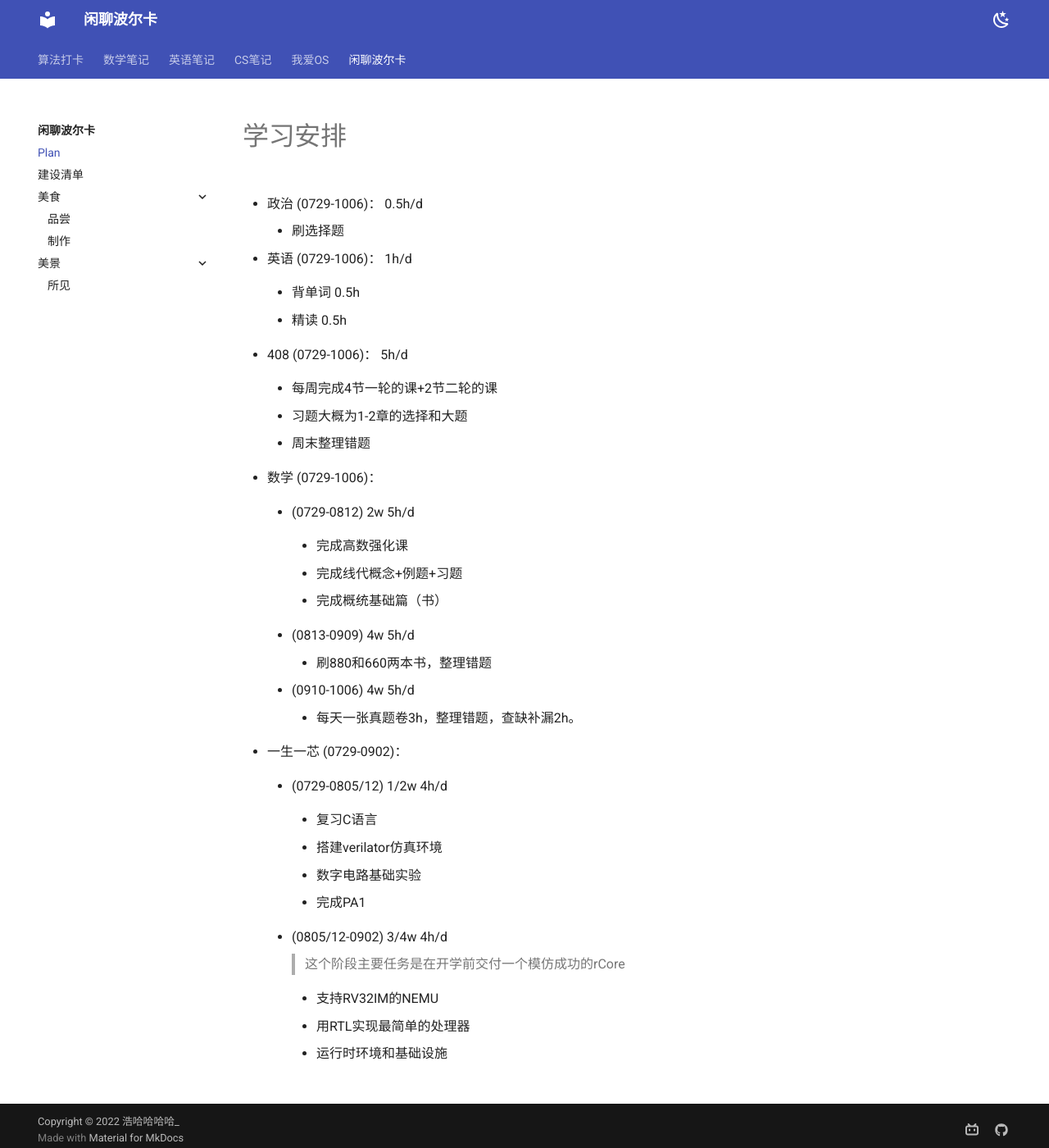
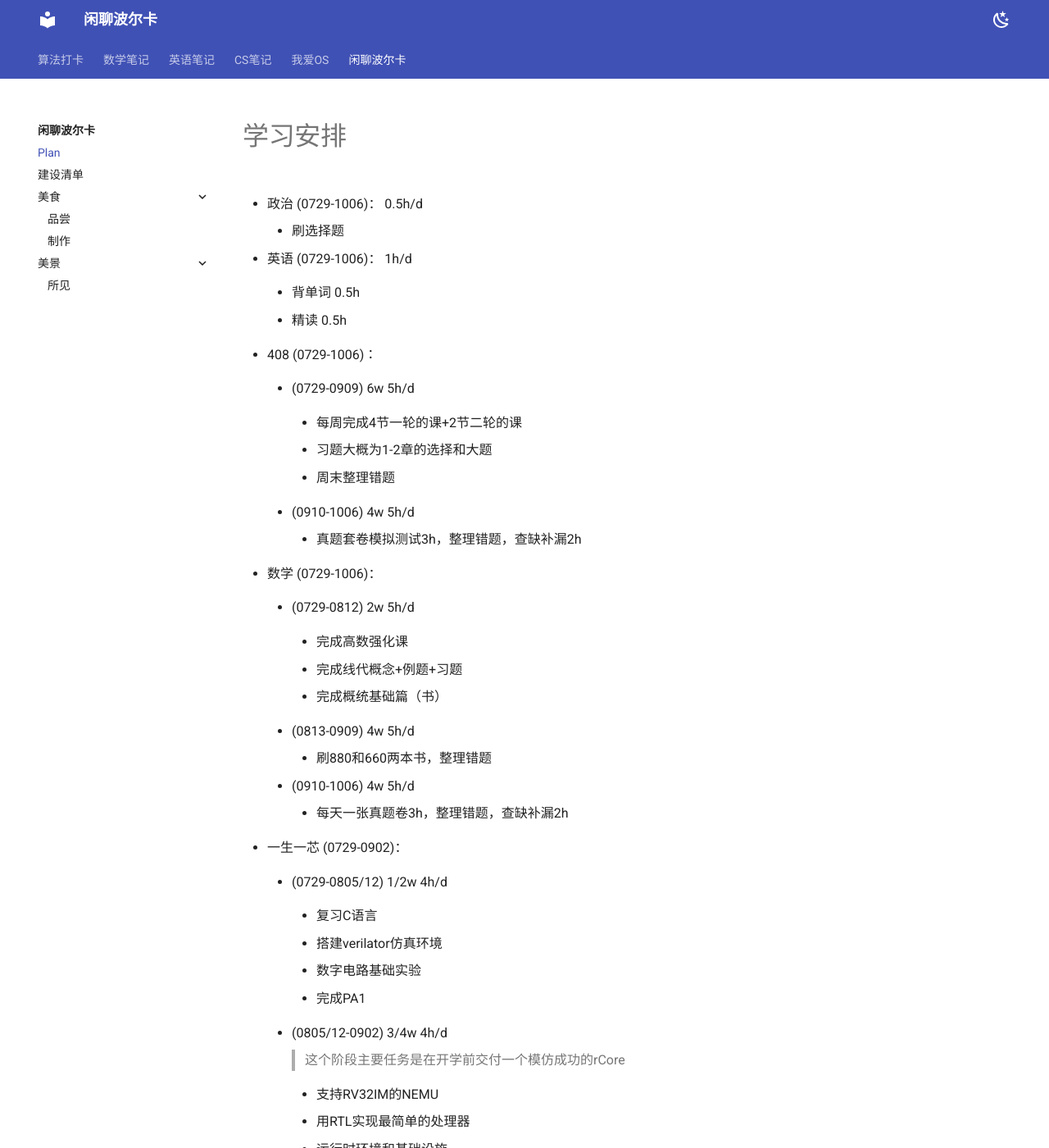
Before and after one commit to Haohahahaha/chat, an MkDocs documentation site: the page built from docs/plan/PEE-plans.md, in a window 1280 px wide and 1400 px high. Shown: the whole window at 82% size. Built offline with MkDocs 1.6.1 and Material for MkDocs 9.7.7, drawn with Linux system fonts in a browser that asks for light colours.

Commit message:
2023-07-29_17:08:14 update

```diff
--- a/docs/plan/PEE-plans.md
+++ b/docs/plan/PEE-plans.md
@@ -10,13 +10,19 @@
 
     - 精读 0.5h
 
-- 408 (0729-1006)： 5h/d
+- 408 (0729-1006)：
 
-    - 每周完成4节一轮的课+2节二轮的课
+    - (0729-0909) 6w 5h/d
 
-    - 习题大概为1-2章的选择和大题
+        - 每周完成4节一轮的课+2节二轮的课
 
-    - 周末整理错题
+        - 习题大概为1-2章的选择和大题
+
+        - 周末整理错题
+
+    - (0910-1006) 4w 5h/d
+
+        - 真题套卷模拟测试3h，整理错题，查缺补漏2h
 
 - 数学 (0729-1006)：
 
@@ -34,7 +40,7 @@
 
     - (0910-1006) 4w 5h/d
 
-        - 每天一张真题卷3h，整理错题，查缺补漏2h。
+        - 每天一张真题卷3h，整理错题，查缺补漏2h
 
 - 一生一芯 (0729-0902)：
 
```
